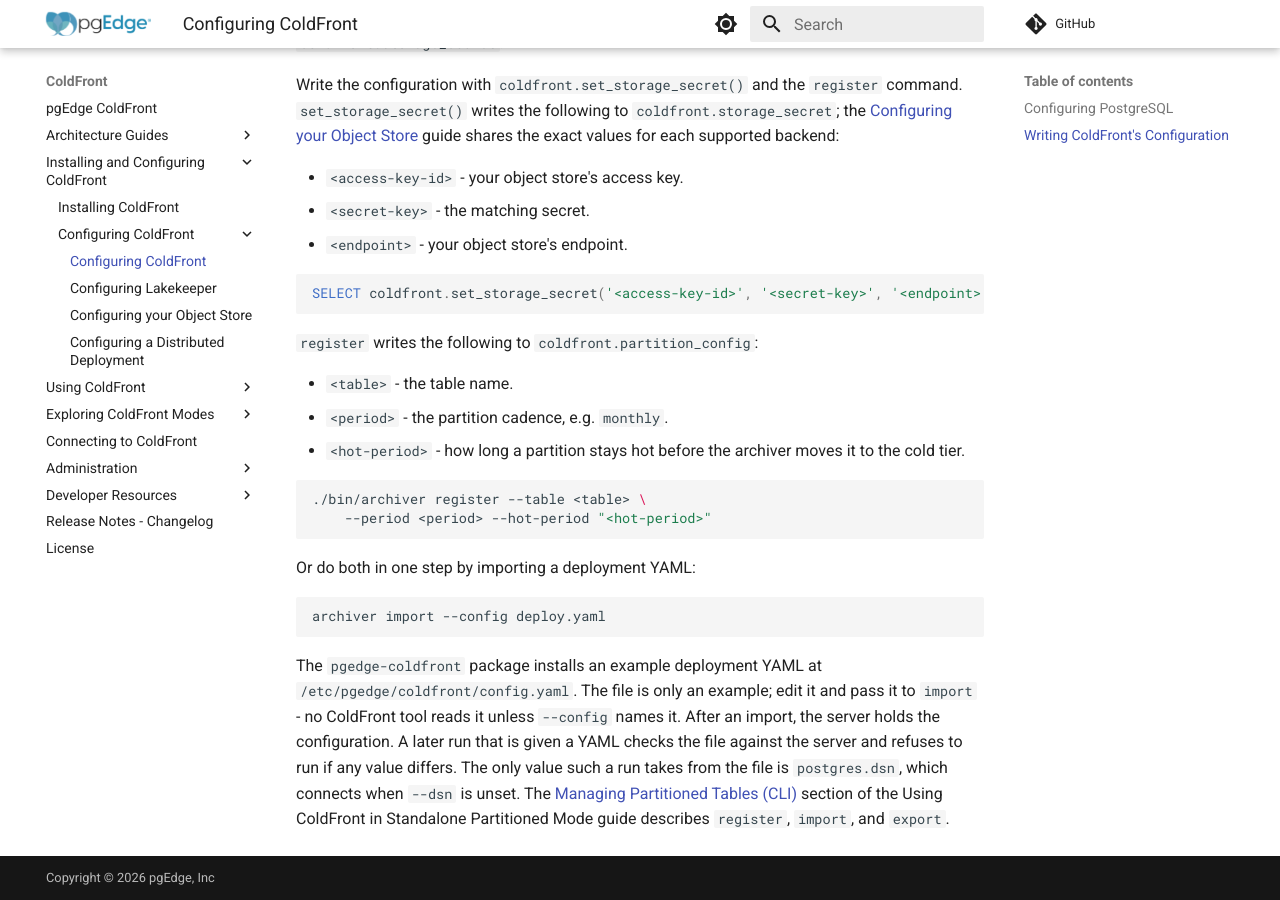
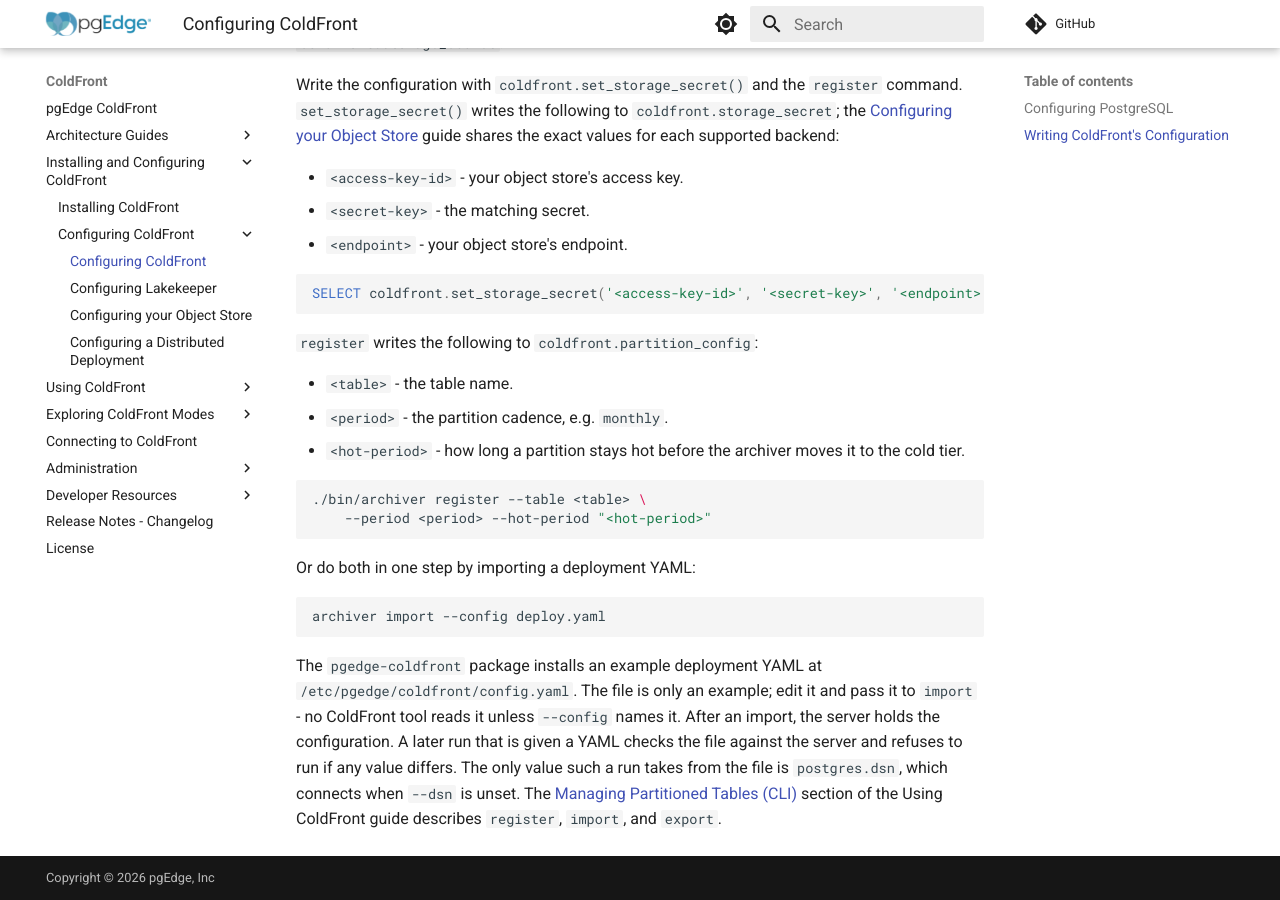
Before and after one commit to pgEdge/coldfront, an MkDocs documentation site: the page built from docs/configuration.md, in a window 1280 px wide and 900 px high, scrolled down 2192 px. Built offline with MkDocs 1.6.1 and Material for MkDocs 9.7.7, drawn with Linux system fonts in a browser that asks for light colours; comment, search, counter and statistics services are not loaded.

Commit message:
docs: point the CLI reference at the Using ColdFront guide

```diff
--- a/docs/configuration.md
+++ b/docs/configuration.md
@@ -114,5 +114,5 @@ a YAML checks the file against the server and refuses to run if any value
 differs. The only value such a run takes from the file is `postgres.dsn`, which
 connects when `--dsn` is unset. The
 [Managing Partitioned Tables (CLI)](using_coldfront/index.md#managing-partitioned-tables-cli)
-section of the Using ColdFront in Standalone Partitioned Mode guide describes
+section of the Using ColdFront guide describes
 `register`, `import`, and `export`.
```
